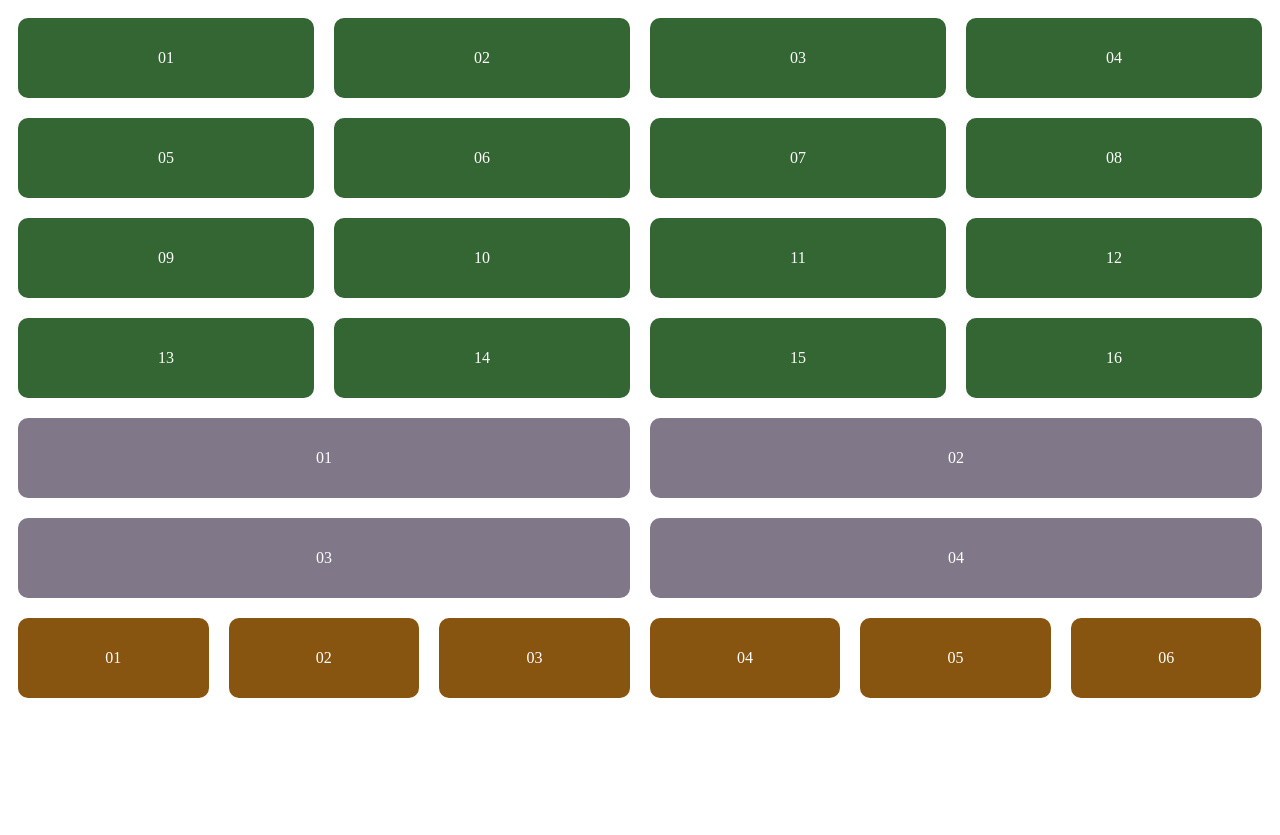
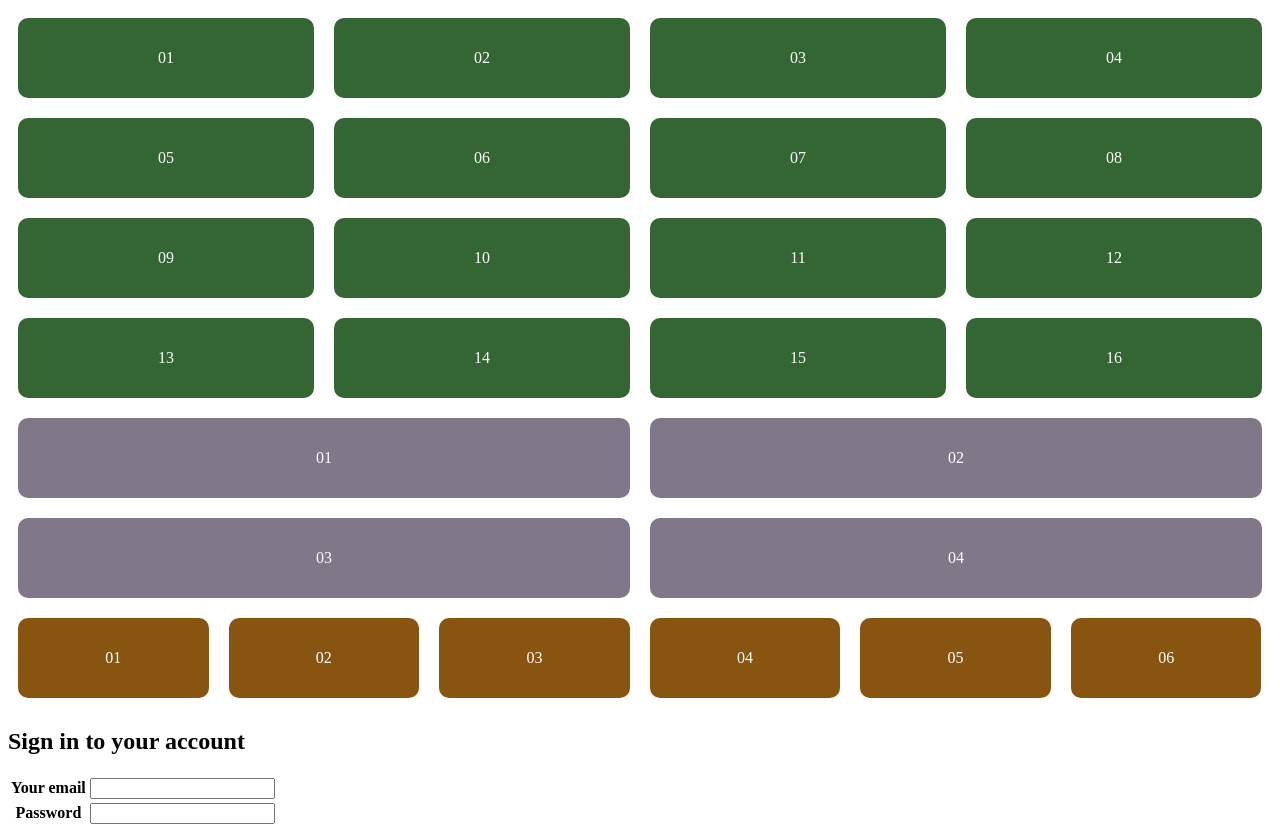
Before and after one commit to chiekodama/w8-output, a plain HTML site: page html-css/index.html in a window 1280 px wide. Before the commit the page ends 800 px from the top, so only its background shows below. Drawn offline with Linux system fonts and the light colour scheme.

Commit message:
email 追加

```diff
--- a/html-css/index.html
+++ b/html-css/index.html
@@ -7,7 +7,7 @@
     <link rel="stylesheet" href="./style.css">
 </head>
 <body>
-    <div class="parent">
+    <section class="parent">
         <div class="child1">01</div>
         <div class="child1">02</div>
         <div class="child1">03</div>
@@ -36,6 +36,34 @@
         <div class="child3">04</div>
         <div class="child3">05</div>
         <div class="child3">06</div>
-    </div>
+    </section>
+
+    <section class="Login">
+        <h1 class="section-headline">Sign in to your account</h1>
+
+        <form class="form" action="">
+            <table class="form-table">
+                <tr>
+                    <th>
+                        Your email
+                    </th>
+                    <td>
+                        <input type="email">
+                    </td>
+                </tr>
+                <tr>
+                    <th>
+                        Password
+                    </th>
+                    <td>
+                        <input type="password">
+                    </td>
+                </tr>
+            </table>
+        </form>
+
+
+    </section>
+
 </body>
 </html>
```
